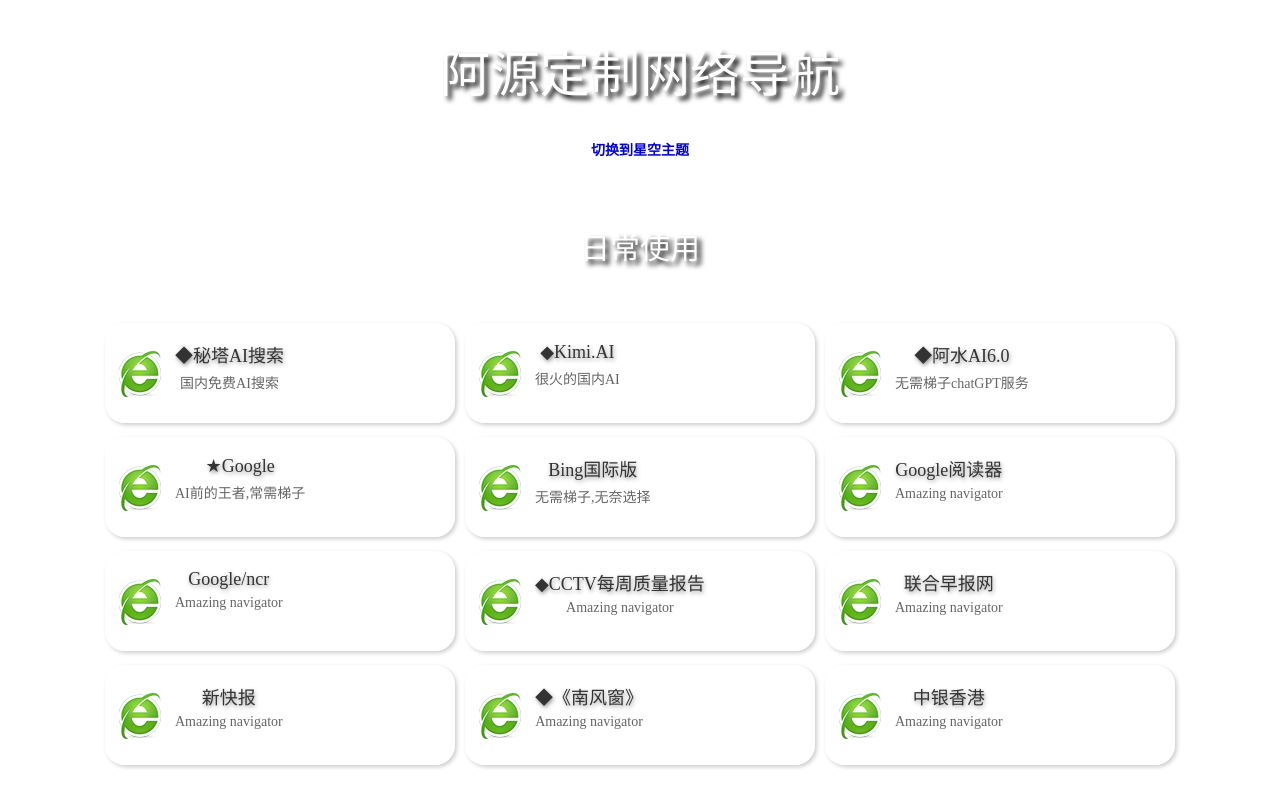
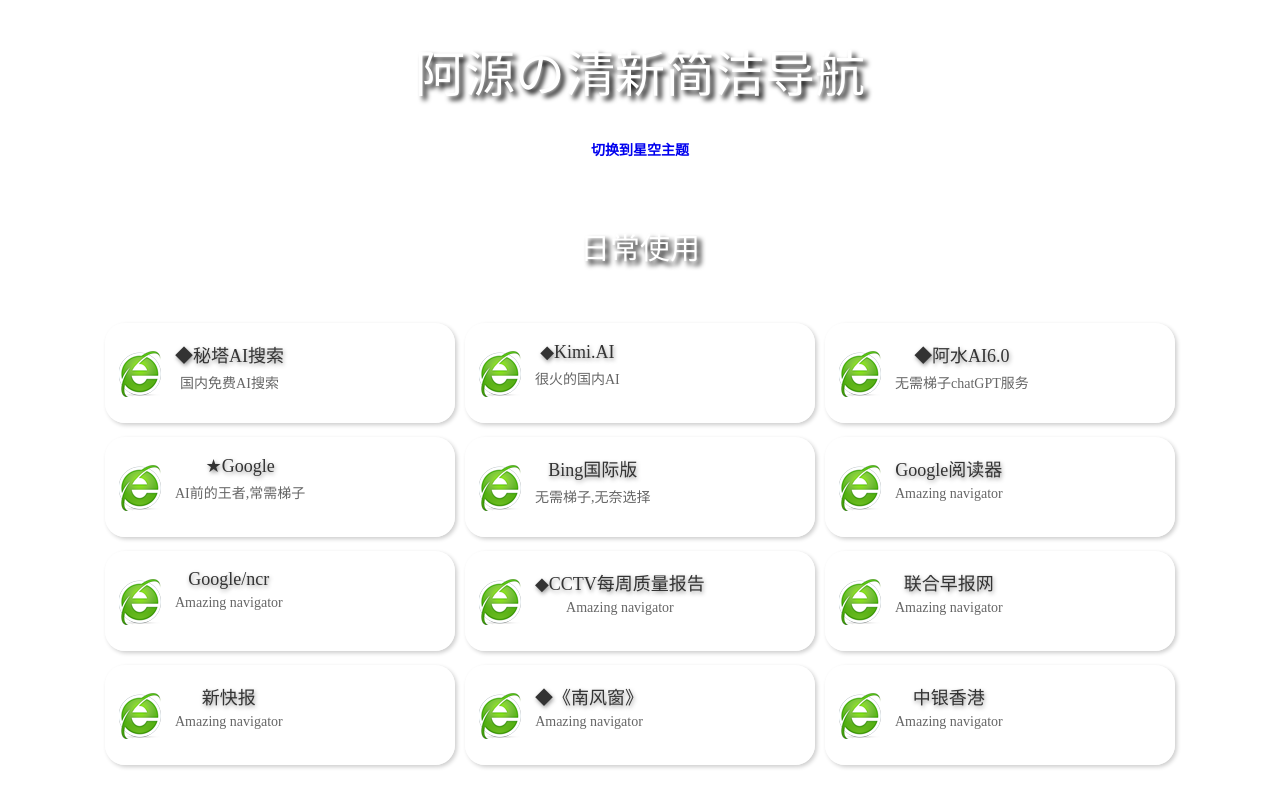
Before and after one commit to David1934/David1934.github.io, a plain HTML site: page day_natural.html in a window 1280 px wide. Shown: the top 800 px of the page. Drawn offline with Linux system fonts and the light colour scheme.

Commit message:
change the title name

```diff
--- a/day_natural.html
+++ b/day_natural.html
@@ -7,9 +7,9 @@
 <meta name="viewport" content="width=device-width">
 <meta http-equiv="Cache-Control" content="no-transform">
 <meta http-equiv="Cache-Control" content="no-siteapp">
-<title>阿源定制网络导航--Amazing navigator</title>
-<meta name="keywords" content="阿源定制网络导航">
-<meta name="description" content="阿源定制网络导航">
+<title>阿源の清新简洁导航--Amazing navigator</title>
+<meta name="keywords" content="阿源の清新简洁导航">
+<meta name="description" content="阿源の清新简洁导航">
 <link href="./css/navi_menu.css" type="text/css" rel="stylesheet">
 <link href="./css/dynamic_bg.css" type="text/css" rel="stylesheet">
 </head>
@@ -19,7 +19,7 @@
 <script language="JavaScript1.2" src="script/navi_menu_code.js"></script>
 
 <div class="list">
-<h1 class="title">阿源定制网络导航</h1>
+<h1 class="title">阿源の清新简洁导航</h1>
 <h3><a href="night_starsky.html">切换到星空主题</a></h1>
 
 <script language="JavaScript1.2">
```
Also changed, not shown: night_starsky.html (+4 -4 lines).
